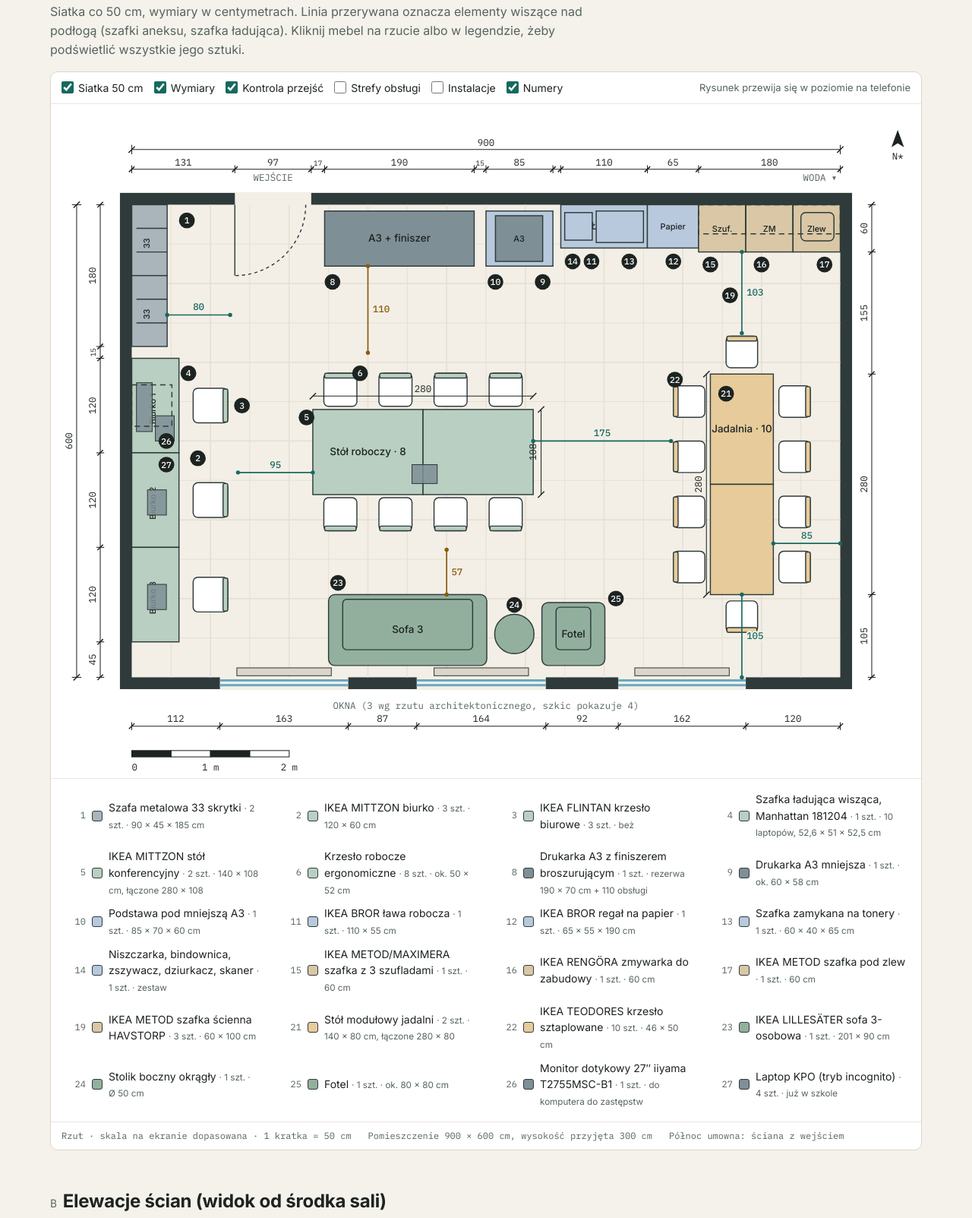
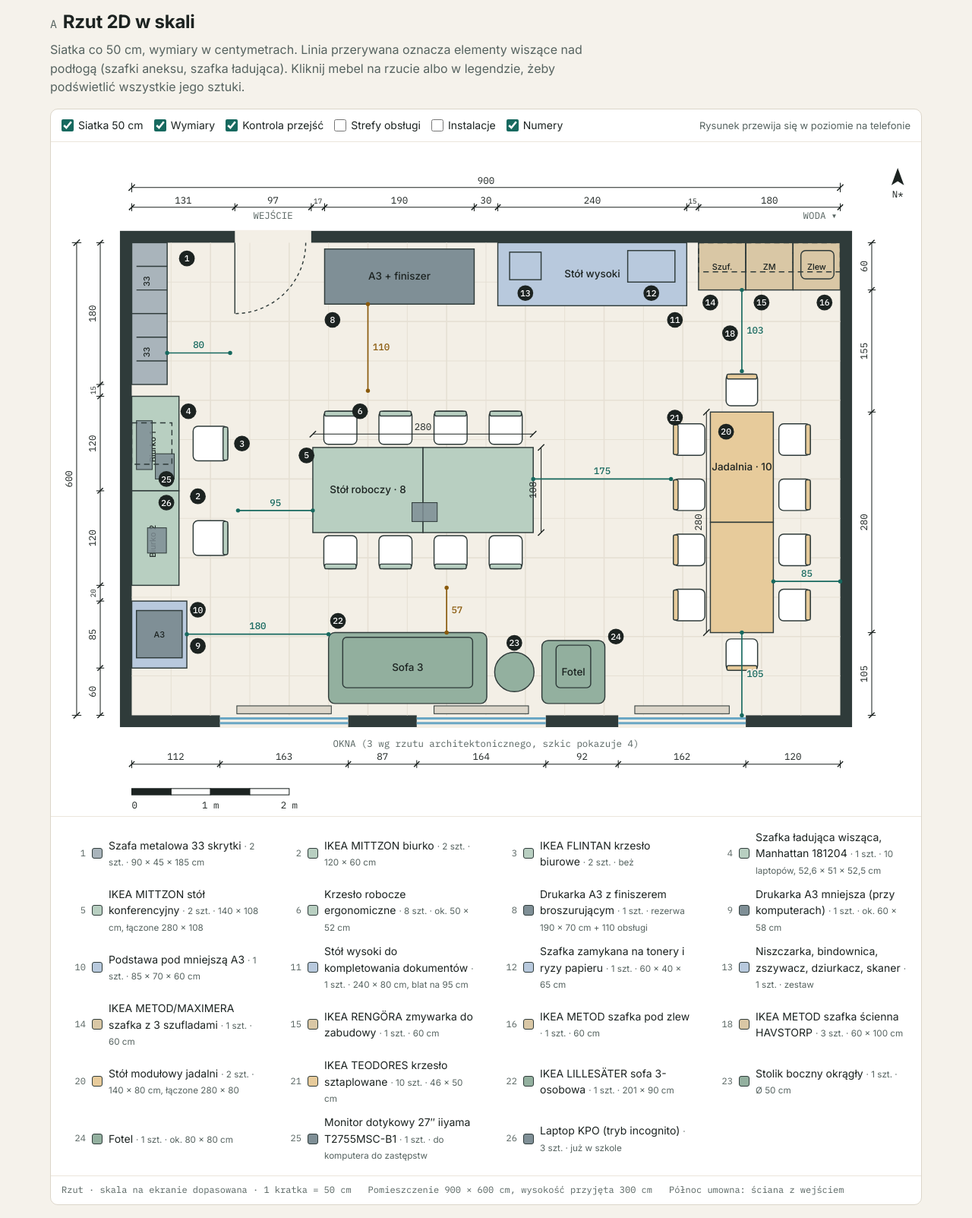
Before and after one commit to adeodatus11/sprzet.szkolamistrzow.info, a website: page pn16-r7k2xq/index.html in a window 1280 px wide. Shown: the part 517-2120 px from the top of the page at 76% size. Drawn offline with nearby package versions, Linux system fonts and the light colour scheme.

Commit message:
Sala 16: mniejsza A3 przy biurkach, 2 stanowiska komputerowe, wysoki stół do kompletowania zamiast ławy i regału na papier
Co-Authored-By: Claude Opus 5.5 <noreply@anthropic.com>
Claude-Session: https://claude.ai/code/session_01FwNciZt4SoRPVNy3NSj1Xh

```diff
--- a/pn16-r7k2xq/index.html
+++ b/pn16-r7k2xq/index.html
@@ -209,11 +209,11 @@ tr.total td { font-weight: 700; border-top: 2px solid var(--ink); }
   <div class="wrap">
     <div class="eyebrow">
       <span>ZSZ nr 5 · I piętro · sala 16</span>
-      <span>Koncepcja 08 · 24.11.2026</span>
+      <span>Wersja 2 · 24.11.2026</span>
       <span class="tag">Strona robocza, niepodlinkowana</span>
     </div>
     <h1>Pokój nauczycielski, sala 16: plan wyposażenia</h1>
-    <p class="lead">Rzut w skali, elewacje ścian i model 3D na podstawie koncepcji 07 z pakietu przekazania. Wymiary mebli są rzeczywiste lub nominalne z kart produktów, wymiary sali (9 × 6 m) podane przez użytkownika. Położenie drzwi, okien, grzejników i instalacji jest orientacyjne do czasu pomiaru.</p>
+    <p class="lead">Rzut w skali, elewacje ścian i model 3D na podstawie koncepcji 07 z pakietu przekazania, z poprawkami: mniejsza drukarka A3 stoi przy dwóch stanowiskach komputerowych, a w strefie druku przy wejściu jest wysoki stół do kompletowania dokumentów. Wymiary mebli są rzeczywiste lub nominalne z kart produktów, wymiary sali (9 × 6 m) podane przez użytkownika. Położenie drzwi, okien, grzejników i instalacji jest orientacyjne do czasu pomiaru.</p>
     <dl class="facts" id="facts"></dl>
   </div>
 </header>
@@ -322,9 +322,10 @@ tr.total td { font-weight: 700; border-top: 2px solid var(--ink); }
     <div class="card">
       <h3>Decyzje</h3>
       <ol>
-        <li>Dwa czy trzy biurka. Strona sprzętu planuje 4 laptopy KPO dla sali 16: rzut zakłada 3 na biurkach i 1 przy stole roboczym.</li>
+        <li>Model wysokiego stołu do kompletowania (stały 95 cm czy z regulacją wysokości).</li>
+        <li>Strona sprzętu planuje 4 laptopy KPO dla sali 16: rzut zakłada 2 na biurkach, 1 przy stole roboczym i 1 w szafce ładującej.</li>
         <li>Model dużej drukarki A3 z finiszerem i jej rzeczywisty gabaryt z modułami (rezerwa na rzucie: 190 × 70 cm plus 110 cm obsługi).</li>
-        <li>Model mniejszej A3 i jej masa (dobór podstawy).</li>
+        <li>Model mniejszej A3 i jej masa (dobór podstawy przy biurkach), sposób podawania papieru z przodu.</li>
         <li>Lodówka: tak czy nie. Na rzucie nie ma na nią miejsca w aneksie; możliwe miejsce to ściana przy jadalni obok aneksu.</li>
         <li>Sofa 3-osobowa czy 2-osobowa: przed sofą zostaje tylko 57 cm (patrz kontrola przejść).</li>
         <li>Zasilanie stołu roboczego: puszka podłogowa albo przewód z sufitu.</li>
@@ -337,7 +338,9 @@ tr.total td { font-weight: 700; border-top: 2px solid var(--ink); }
         <li>Jadalnia odsunięta od prawej ściany na 85 cm od krawędzi stołu, żeby dało się odsunąć krzesła.</li>
         <li>Stolik kawowy zamieniony na okrągły stolik boczny Ø 50 cm między sofą a fotelem; przed sofą nie ma miejsca na zwykły stolik.</li>
         <li>Na biurku 1 przewidziano monitor dotykowy 27″ do komputera do zastępstw (pozycja z zakładki „Do zakupu”).</li>
-        <li>Szafka na tonery i niszczarka pod ławą BROR w strefie druku.</li>
+        <li>Mniejsza A3 przeniesiona na podstawę przy biurkach; zostają 2 stanowiska komputerowe zamiast 3.</li>
+        <li>W strefie druku przy wejściu zamiast mniejszej A3, ławy i regału na papier stoi wysoki stół 240 × 80 cm do kompletowania dokumentów; pod nim szafka na tonery i papier oraz niszczarka.</li>
+        <li>Bez osobnego regału na papier.</li>
       </ul>
     </div>
   </div>
@@ -369,18 +372,17 @@ const ZONES = {
 };
 const C = [
   { k: "szafa", z: "storage", name: "Szafa metalowa 33 skrytki", dims: "90 × 45 × 185 cm", qty: 2, status: ["ok", "Zaakceptowane, model do ustalenia"], note: "Razem 66 skrytek, układ 3 × 11" },
-  { k: "biurko", z: "work", name: "IKEA MITTZON biurko", dims: "120 × 60 cm", sku: "695.258.59", price: 699, qty: 3, status: ["warn", "Do potwierdzenia: 2 czy 3"] },
-  { k: "krz_biuro", z: "work", name: "IKEA FLINTAN krzesło biurowe", dims: "beż", sku: "704.922.02", price: 249, qty: 3, status: ["mute", "Propozycja"] },
+  { k: "biurko", z: "work", name: "IKEA MITTZON biurko", dims: "120 × 60 cm", sku: "695.258.59", price: 699, qty: 2, status: ["ok", "2 stanowiska komputerowe"] },
+  { k: "krz_biuro", z: "work", name: "IKEA FLINTAN krzesło biurowe", dims: "beż", sku: "704.922.02", price: 249, qty: 2, status: ["mute", "Propozycja"] },
   { k: "ladowarka", z: "work", name: "Szafka ładująca wisząca, Manhattan 181204", dims: "10 laptopów, 52,6 × 51 × 52,5 cm", sku: "181204", price: 1259.74, qty: 1, status: ["ok", "Jedna zaakceptowana, model do weryfikacji"] },
   { k: "stol_pracy", z: "work", name: "IKEA MITTZON stół konferencyjny", dims: "140 × 108 cm, łączone 280 × 108", qty: 2, status: ["mute", "Propozycja, cena do ustalenia"] },
   { k: "krz_pracy", z: "work", name: "Krzesło robocze ergonomiczne", dims: "ok. 50 × 52 cm", qty: 8, status: ["mute", "Model do wyboru"] },
   { k: "zasilanie", z: "work", name: "Moduły zasilania (biurka i stół)", dims: "230 V, ew. USB-C", qty: 5, status: ["mute", "Do wyceny"], noDraw: true },
   { k: "druk_duza", z: "tech", name: "Drukarka A3 z finiszerem broszurującym", dims: "rezerwa 190 × 70 cm + 110 obsługi", qty: 1, status: ["ok", "Zaakceptowana, model do ustalenia"], outside: true },
-  { k: "druk_mala", z: "tech", name: "Drukarka A3 mniejsza", dims: "ok. 60 × 58 cm", qty: 1, status: ["ok", "Zaakceptowana, model do ustalenia"], outside: true },
+  { k: "druk_mala", z: "tech", name: "Drukarka A3 mniejsza (przy komputerach)", dims: "ok. 60 × 58 cm", qty: 1, status: ["ok", "Zaakceptowana, model do ustalenia"], outside: true },
   { k: "podstawa", z: "print", name: "Podstawa pod mniejszą A3", dims: "85 × 70 × 60 cm", qty: 1, status: ["mute", "Dobrać do masy drukarki"] },
-  { k: "bror_lawa", z: "print", name: "IKEA BROR ława robocza", dims: "110 × 55 cm", sku: "303.332.86", qty: 1, status: ["mute", "Blat do kompletowania, cena do sprawdzenia"] },
-  { k: "bror_regal", z: "print", name: "IKEA BROR regał na papier", dims: "65 × 55 × 190 cm", sku: "296.194.02", qty: 1, status: ["warn", "Sprawdzić nośność"] },
-  { k: "tonery", z: "print", name: "Szafka zamykana na tonery", dims: "60 × 40 × 65 cm", qty: 1, status: ["mute", "Do wyboru"] },
+  { k: "stol_wysoki", z: "print", name: "Stół wysoki do kompletowania dokumentów", dims: "240 × 80 cm, blat na 95 cm", qty: 1, status: ["mute", "Nowa pozycja, model do wyboru"], note: "Np. dwa stoły z regulacją wysokości albo stół warsztatowy; praca na stojąco" },
+  { k: "tonery", z: "print", name: "Szafka zamykana na tonery i ryzy papieru", dims: "60 × 40 × 65 cm", qty: 1, status: ["mute", "Do wyboru, pod stołem wysokim"] },
   { k: "akcesoria", z: "print", name: "Niszczarka, bindownica, zszywacz, dziurkacz, skaner", dims: "zestaw", qty: 1, status: ["mute", "Ustalić, co już jest"] },
   { k: "an_szuflady", z: "kitchen", name: "IKEA METOD/MAXIMERA szafka z 3 szufladami", dims: "60 cm", sku: "094.267.01", price: 835, qty: 1, status: ["mute", "Cena historyczna"] },
   { k: "zmywarka", z: "kitchen", name: "IKEA RENGÖRA zmywarka do zabudowy", dims: "60 cm", sku: "404.755.72", price: 1599, qty: 1, status: ["warn", "Gwarancja przy użyciu szkolnym do sprawdzenia"] },
@@ -403,19 +405,18 @@ const I = [];
 const add = (k, o) => I.push({ k, z: 0, ...o });
 add("szafa", { x: 0, y: 0, w: 45, d: 90, h: 185, kind: "lockers", face: "E", label: "33" });
 add("szafa", { x: 0, y: 90, w: 45, d: 90, h: 185, kind: "lockers", face: "E", label: "33" });
-[195, 315, 435].forEach((y, i) => add("biurko", { x: 0, y, w: 60, d: 120, h: 75, kind: "table", label: `Biurko ${i + 1}` }));
+[195, 315].forEach((y, i) => add("biurko", { x: 0, y, w: 60, d: 120, h: 75, kind: "table", label: `Biurko ${i + 1}` }));
 add("ladowarka", { x: 0, y: 228.7, w: 51, d: 52.6, h: 52.5, z: 140, kind: "box", above: true, label: "Ładowarka" });
 add("monitor", { x: 6, y: 226, w: 20, d: 62, h: 42, z: 75, kind: "box", ontop: true });
-[[30, 268], [20, 362], [20, 482]].forEach(([x, y]) => add("laptop", { x, y, w: 24, d: 32, h: 2, z: 75, kind: "box", ontop: true }));
+[[30, 268], [20, 362]].forEach(([x, y]) => add("laptop", { x, y, w: 24, d: 32, h: 2, z: 75, kind: "box", ontop: true }));
 add("laptop", { x: 356, y: 330, w: 32, d: 24, h: 2, z: 75, kind: "box", ontop: true });
-[255, 375, 495].forEach((y) => add("krz_biuro", { cx: 100, cy: y, w: 50, d: 50, face: "W", kind: "chair", h: 95 }));
+[255, 375].forEach((y) => add("krz_biuro", { cx: 100, cy: y, w: 50, d: 50, face: "W", kind: "chair", h: 95 }));
 add("druk_duza", { x: 245, y: 8, w: 190, d: 70, h: 120, kind: "box", label: "A3 + finiszer" });
-add("podstawa", { x: 450, y: 8, w: 85, d: 70, h: 60, kind: "box" });
-add("druk_mala", { x: 462, y: 14, w: 60, d: 58, h: 45, z: 60, kind: "box", label: "A3" });
-add("bror_lawa", { x: 545, y: 0, w: 110, d: 55, h: 90, kind: "table", label: "Ława" });
-add("tonery", { x: 590, y: 8, w: 60, d: 40, h: 65, kind: "box" });
-add("akcesoria", { x: 550, y: 10, w: 35, d: 35, h: 60, kind: "box" });
-add("bror_regal", { x: 655, y: 0, w: 65, d: 55, h: 190, kind: "shelf", label: "Papier" });
+add("podstawa", { x: 0, y: 455, w: 70, d: 85, h: 60, kind: "box" });
+add("druk_mala", { x: 6, y: 467, w: 58, d: 60, h: 45, z: 60, kind: "box", label: "A3" });
+add("stol_wysoki", { x: 465, y: 0, w: 240, d: 80, h: 95, kind: "table", label: "Stół wysoki" });
+add("tonery", { x: 630, y: 10, w: 60, d: 40, h: 65, kind: "box" });
+add("akcesoria", { x: 480, y: 12, w: 40, d: 35, h: 60, kind: "box" });
 add("an_szuflady", { x: 720, y: 0, w: 60, d: 60, h: 86, kind: "box", label: "Szuf." });
 add("zmywarka", { x: 780, y: 0, w: 60, d: 60, h: 86, kind: "box", label: "ZM" });
 add("an_zlew", { x: 840, y: 0, w: 60, d: 60, h: 86, kind: "box", label: "Zlew" });
@@ -439,17 +440,17 @@ const INST = [
   { t: "p230", x: 270, y: 0, z: 30, txt: "Duża A3: gniazdo dedykowane 230 V" },
   { t: "p230", x: 420, y: 0, z: 30, txt: "Duża A3 / finiszer: gniazdo podwójne" },
   { t: "rj", x: 340, y: 0, z: 30, txt: "Duża A3: RJ45" },
-  { t: "p230", x: 492, y: 0, z: 30, txt: "Mniejsza A3: gniazdo podwójne" },
-  { t: "rj", x: 515, y: 0, z: 30, txt: "Mniejsza A3: RJ45" },
-  { t: "p230", x: 600, y: 0, z: 105, txt: "Ława: gniazdo nad blatem (niszczarka, bindownica, skaner)" },
-  { t: "rj", x: 630, y: 0, z: 105, txt: "Ława: RJ45 (skaner) i rezerwa" },
+  { t: "p230", x: 540, y: 0, z: 110, txt: "Stół wysoki: gniazdo podwójne nad blatem (bindownica, zszywacz elektryczny, skaner)" },
+  { t: "p230", x: 500, y: 0, z: 30, txt: "Stół wysoki: gniazdo pod blatem (niszczarka)" },
+  { t: "rj", x: 600, y: 0, z: 110, txt: "Stół wysoki: RJ45 (skaner) i rezerwa" },
   { t: "p230", x: 750, y: 0, z: 110, txt: "Aneks: gniazdo nad blatem (czajnik)" },
   { t: "p230", x: 810, y: 0, z: 30, txt: "Zmywarka: gniazdo w szafce obok" },
   { t: "h2o", x: 880, y: 0, z: 50, txt: "Woda i odpływ pod zlewem (narożnik)" },
   { t: "p230", x: 0, y: 210, z: 210, txt: "Szafka ładująca: gniazdo nad szafką, przewód w kanale" },
   { t: "p230", x: 0, y: 300, z: 85, txt: "Biurko 1: gniazdo podwójne nad blatem" },
   { t: "p230", x: 0, y: 420, z: 85, txt: "Biurko 2: gniazdo podwójne nad blatem" },
-  { t: "p230", x: 0, y: 540, z: 85, txt: "Biurko 3: gniazdo podwójne nad blatem" },
+  { t: "p230", x: 0, y: 470, z: 30, txt: "Mniejsza A3 przy biurkach: gniazdo podwójne" },
+  { t: "rj", x: 0, y: 525, z: 30, txt: "Mniejsza A3 przy biurkach: RJ45" },
   { t: "box", x: 370, y: 314, z: 0, txt: "Stół roboczy: puszka podłogowa albo przewód z sufitu (do decyzji)" },
 ];
 
@@ -463,6 +464,7 @@ const CHECKS = [
   { a: [815, 430], b: [900, 430], need: 75, name: "Krawędź stołu jadalni ↔ prawa ściana", why: "Odsunięcie krzeseł, bez przejścia za nimi" },
   { a: [775, 495], b: [775, 600], need: 75, name: "Krawędź stołu jadalni ↔ ściana z oknami", why: "Krzesło szczytowe" },
   { a: [400, 438], b: [400, 495], need: 75, name: "Krzesła stołu roboczego (odsunięte) ↔ front sofy", why: "Miejsce na nogi siedzących na sofie", soft: 55 },
+  { a: [70, 497], b: [250, 497], need: 100, name: "Front mniejszej A3 ↔ sofa", why: "Obsługa drukarki przy biurkach, wymiana tonera" },
   { a: [45, 140], b: [125, 140], need: 70, name: "Strefa przed szafami skrytkowymi", why: "Otwieranie drzwiczek skrytek", fixedOk: true },
   { a: [60, 560], b: [60, 600], hide: true },
 ];
@@ -493,7 +495,7 @@ document.getElementById("facts").innerHTML = [
   ["Powierzchnia", "54 m² <small>900 × 600 cm</small>"],
   ["Miejsca siedzące", `${seats} <small>nominalnie</small>`],
   ["Skrytki", "66 <small>2 szafy × 33</small>"],
-  ["Drukarki A3", "2 <small>+ ława i regał</small>"],
+  ["Drukarki A3", "2 <small>przy wejściu i przy biurkach</small>"],
   ["Aneks", "180 cm <small>zlew, zmywarka</small>"],
   ["Meble z ceną", `${Math.round(known).toLocaleString("pl-PL")} zł <small>+ ${unknownCount} bez ceny</small>`],
 ].map(([a, b]) => `<div><dt>${a}</dt><dd>${b}</dd></div>`).join("");
@@ -521,7 +523,8 @@ function drawPlan() {
   // strefy obsługi
   const zones = g("zones layer-zones");
   [
-    [245, 78, 410, 112, "Obsługa druku"],
+    [245, 80, 460, 110, "Obsługa druku i stołu"],
+    [70, 455, 100, 85, "Obsługa A3"],
     [45, 0, 80, 180, "Dostęp do skrytek"],
     [720, 60, 180, 100, "Praca przy aneksie"],
     [135, 180, 95, 315, "Przejście"],
@@ -582,8 +585,8 @@ function drawPlan() {
   const dims = g("dim layer-dims");
   dimH(dims, 0, ROOM.w, -70, "900");
   dimV(dims, 0, ROOM.d, -70, "600");
-  chainH(dims, [0, DOOR.x0, DOOR.x1, 245, 435, 450, 535, 545, 655, 720, 900], -45);
-  chainV(dims, [0, 180, 195, 315, 435, 555, 600], -40);
+  chainH(dims, [0, DOOR.x0, DOOR.x1, 245, 435, 465, 705, 720, 900], -45);
+  chainV(dims, [0, 180, 195, 315, 435, 455, 540, 600], -40);
   chainH(dims, [0, 112, 275, 362, 526, 618, 780, 900], ROOM.d + 62);
   chainV(dims, [0, 60, 215, 495, 600], ROOM.w + 40);
   // wymiary mebli w środku
@@ -631,7 +634,7 @@ function drawPlan() {
 function badgePos(it) {
   const map = {
     szafa: [70, 20], biurko: [84, 322], ladowarka: [72, 214], krz_biuro: [140, 255], stol_pracy: [222, 270], krz_pracy: [290, 214],
-    druk_duza: [255, 98], druk_mala: [522, 98], podstawa: [462, 98], bror_lawa: [584, 72], bror_regal: [688, 72], tonery: [632, 72], akcesoria: [560, 72],
+    druk_duza: [255, 98], druk_mala: [84, 512], podstawa: [84, 466], stol_wysoki: [690, 98], tonery: [660, 64], akcesoria: [500, 64],
     an_szuflady: [735, 76], zmywarka: [800, 76], an_zlew: [880, 76], an_wiszaca: [760, 115], blat: [0, 0],
     stol_jad: [755, 240], krz_jad: [690, 222], sofa: [262, 480], stolik: [486, 508], fotel: [615, 500], monitor: [44, 300], laptop: [44, 330],
   };
@@ -791,8 +794,8 @@ function drawElev(key) {
   txt(elev, W.len, -22, W.right, "wtxt", { "text-anchor": "end" });
   txt(elev, W.len / 2, -22, W.title, "lbl", { "text-anchor": "middle" });
   const notes = {
-    N: "Szafki wiszące aneksu: dół 150 cm, góra 250 cm. Blat 90 cm. Gniazda dla drukarek na wysokości 30 cm, za maszynami zostawić 8 cm na wentylację i przewody.",
-    W: "Szafka ładująca: dół 140 cm, nad biurkiem 1, poza strefą głowy siedzącego. Szafy skrytkowe 3 × 11 skrytek każda. Biurka 75 cm. *Wysokość sali przyjęta, do pomiaru.",
+    N: "Stół wysoki do kompletowania: blat na 95 cm (praca na stojąco), pod nim szafka na tonery i papier oraz niszczarka. Szafki wiszące aneksu: dół 150 cm, góra 250 cm. Za dużą drukarką zostawić 8 cm na wentylację i przewody.",
+    W: "Dwa stanowiska komputerowe, obok mniejsza A3 na podstawie (20 cm odstępu od biurka na wentylację). Szafka ładująca: dół 140 cm, nad biurkiem 1. Szafy skrytkowe 3 × 11 skrytek każda. *Wysokość sali przyjęta, do pomiaru.",
     S: "Parapet przyjęty na 90 cm, nadproże 260 cm. Sofa (80 cm) nie zasłania okien, ale stoi przed grzejnikiem okna środkowego: zostawić min. 10 cm odstępu.",
     E: "Ściana prawie wolna. Krzesła jadalni stoją 85 cm od krawędzi stołu. Jeśli zapadnie decyzja o lodówce, to najbliższe sensowne miejsce jest tutaj przy aneksie, kosztem krzesła szczytowego.",
   };
```
